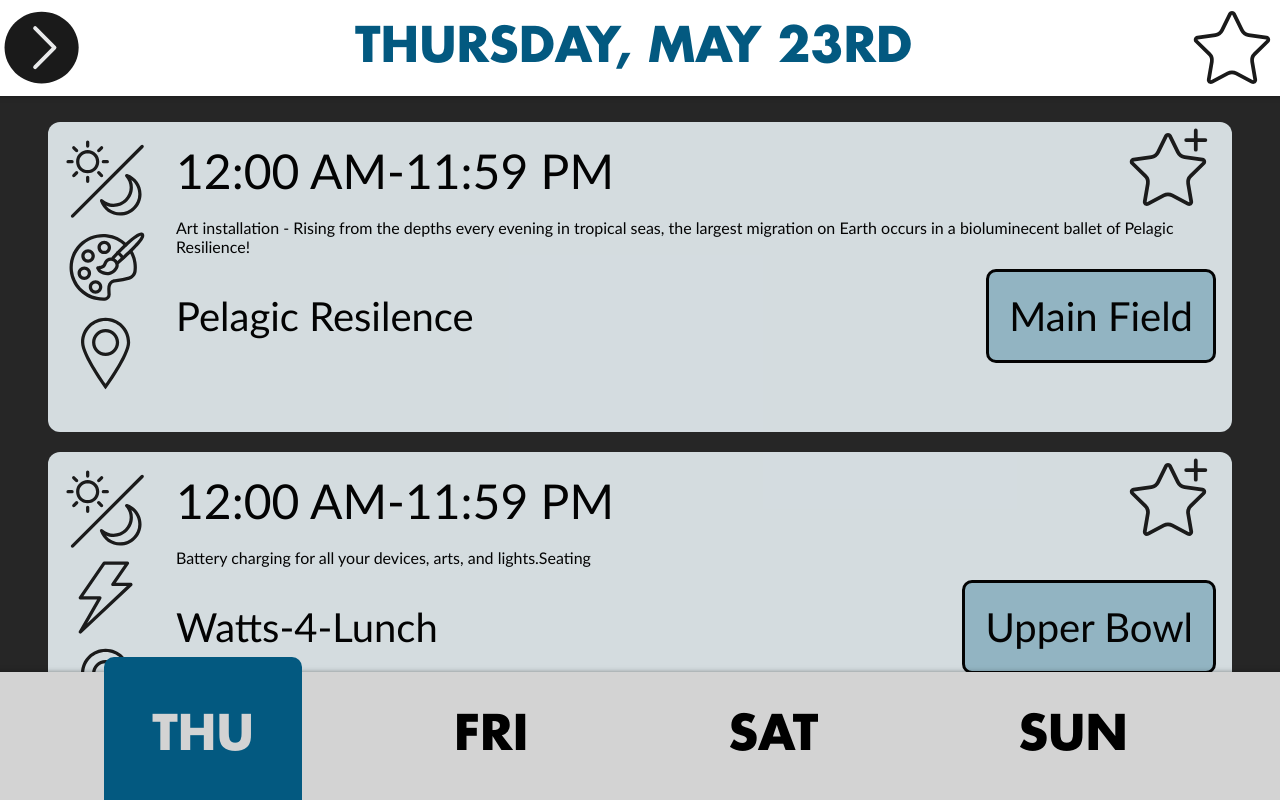
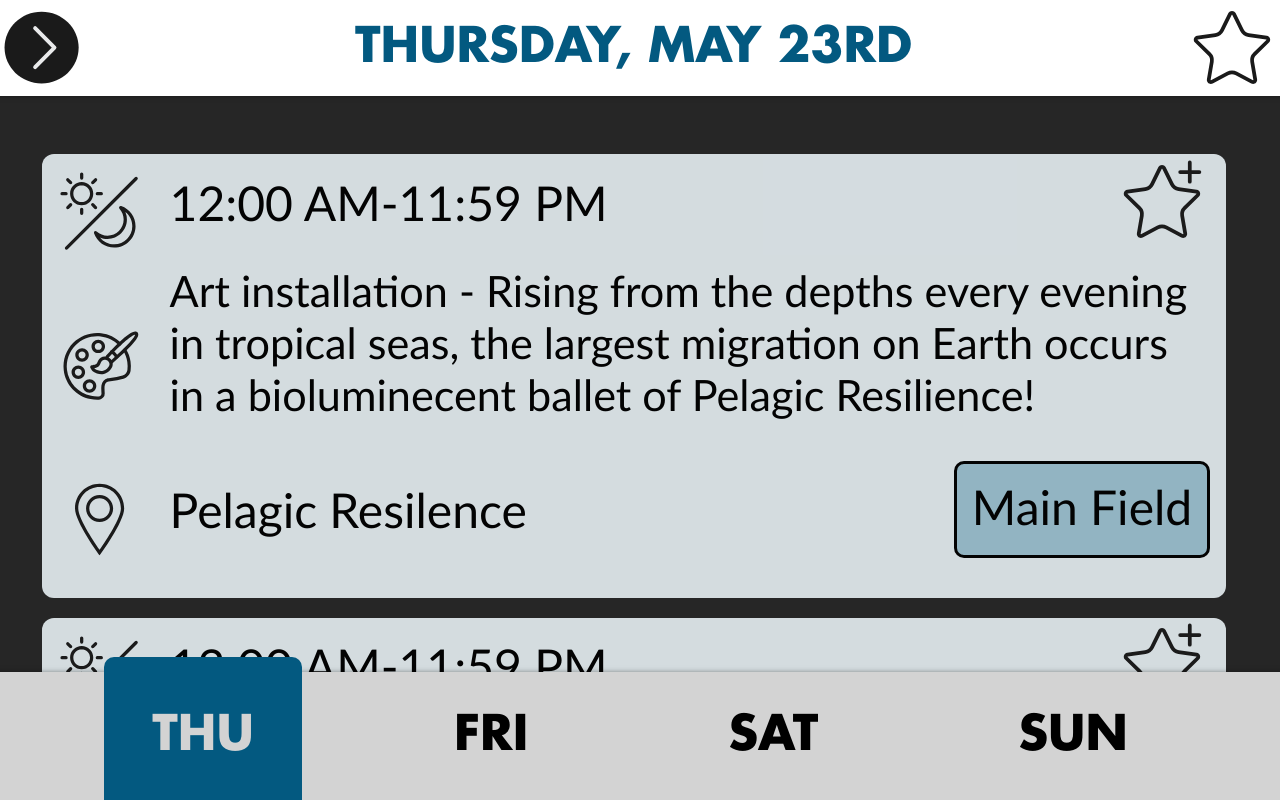
Before and after one commit to WWW-Wizards/SOAK-WWW, a React (Vite) app: page / in a window 1280 px wide. Shown: the top 800 px of the page. Built offline with nearby package versions, Linux system fonts and the light colour scheme.

Commit message:
Size and spacing fixes

```diff
--- a/src/components/details/EventTile.scss
+++ b/src/components/details/EventTile.scss
@@ -16,6 +16,9 @@
 }
 
 .event-details {
+  display: flex;
+  flex-direction: column;
+  justify-content: center;
   text-wrap: wrap;
   max-width: 82vw;
 
@@ -37,7 +40,6 @@
     font-size: 18;
 
     height: 4em;
-    margin-bottom: 1em;
   }
 
   &-title-left {
@@ -53,16 +55,18 @@
     justify-content: space-between;
     align-items: center;
 
-    font-size: 2.5em;
+    font-size: 3em;
     font-weight: 400;
 
-    height: 3em;
+    min-height: 3em;
   }
 
   &-footer-area {
     border: black 3px solid;
     border-radius: 10px;
-    padding: 0.5em;
+    padding: 0.3em;
+    min-height: 1.3em;
+    text-align: center;
     background-color: var(--area-color);
   }
 
@@ -72,7 +76,11 @@
 
   &-description {
     font-weight: 200;
-    font-size: 16;
+    font-size: 2.7em;
+    min-height: 3em;
+    align-items: center;
+    padding-top: 0.7em;
+    padding-bottom: 0.4em;
   }
 
   &-favorites-svg {
--- a/src/components/list/EventList.scss
+++ b/src/components/list/EventList.scss
@@ -1,6 +1,7 @@
 .event-list {
-  width: 100vw;
-  margin: 1em auto;
+  width: 99vw;
+  padding-top: 3em;
+  padding-bottom: 12em;
 
   display: flex;
   flex-direction: column;
```
